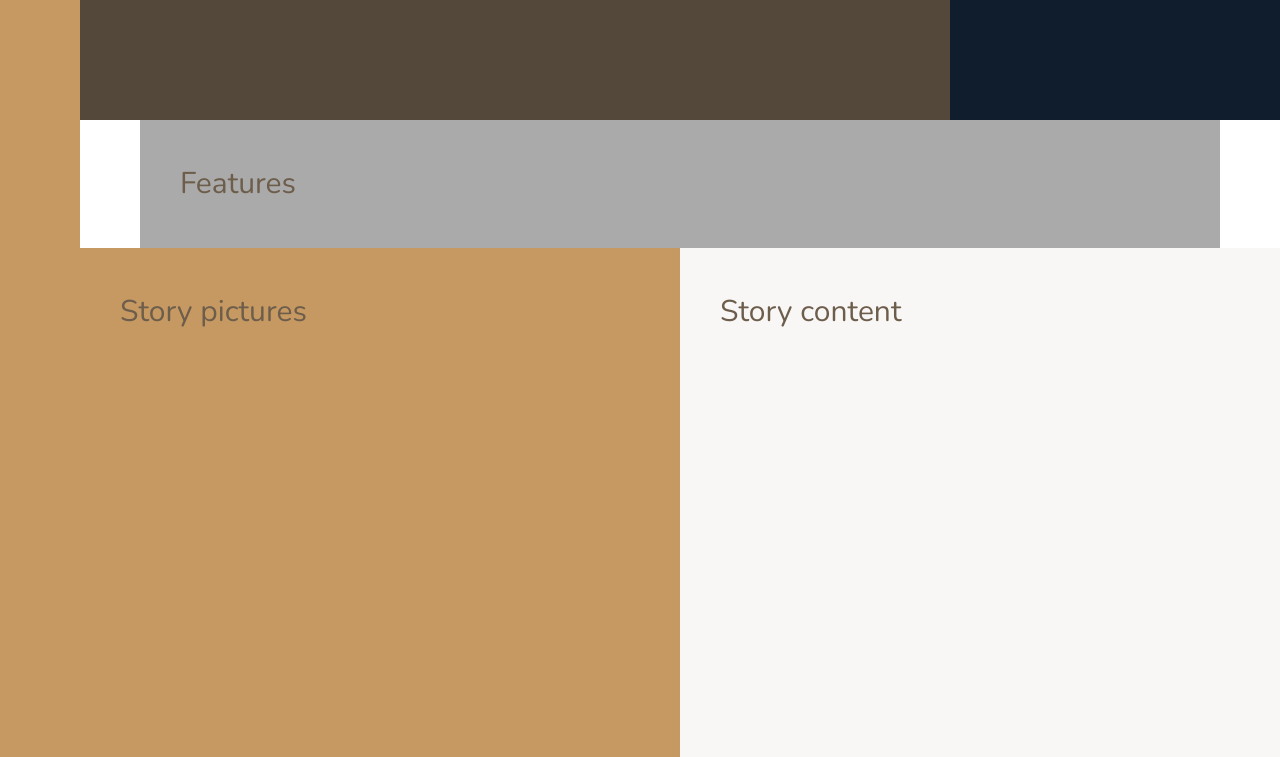
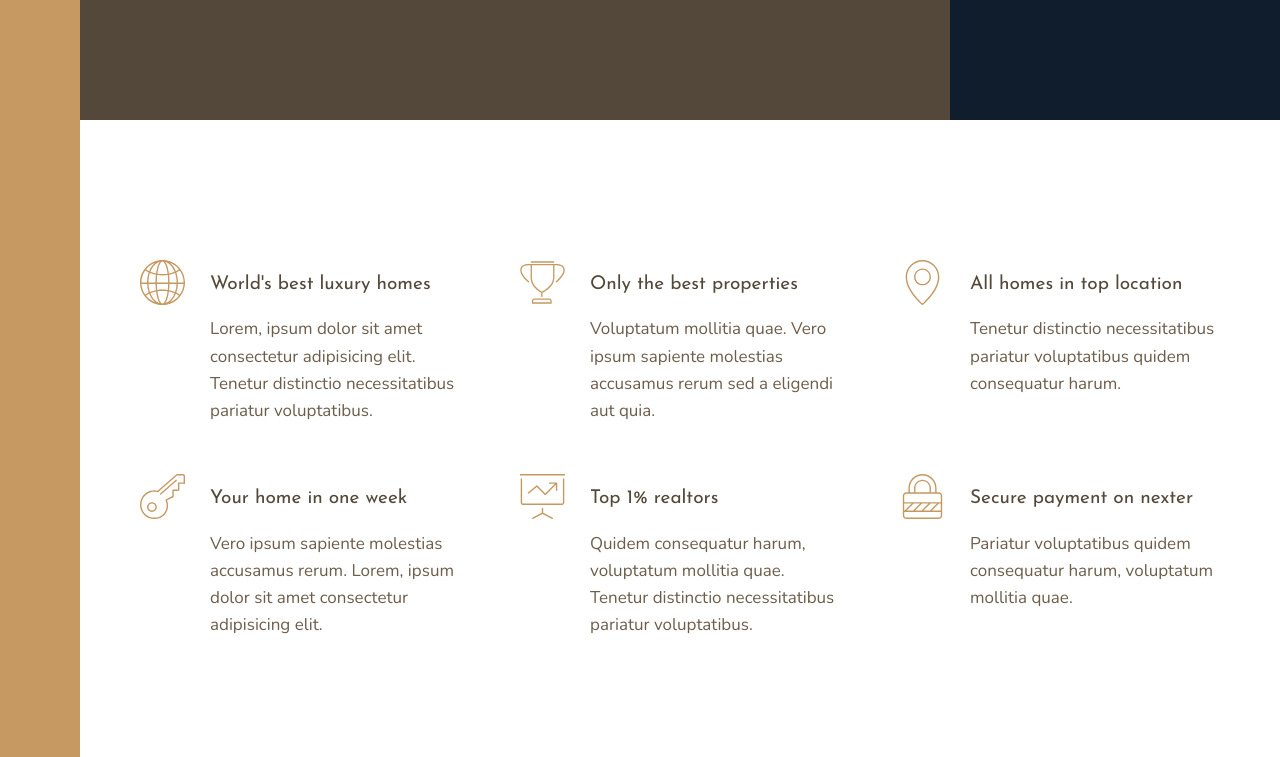
Before and after one commit to hardiksachan/nexter, a website: page index.html in a window 1280 px wide. Shown: the part 520-1277 px from the top of the page. Drawn offline with nearby package versions, Linux system fonts and the light colour scheme; files that its build step writes are made by us from their sources.

Commit message:
nexter: added features section

```diff
--- a/img/text.txt
+++ b/img/text.txt
@@ -1,16 +1,10 @@
 --- Features
 
-Lorem, ipsum dolor sit amet consectetur adipisicing elit. Tenetur distinctio necessitatibus pariatur voluptatibus.
 
-Voluptatum mollitia quae. Vero ipsum sapiente molestias accusamus rerum sed a eligendi aut quia.
 
-Tenetur distinctio necessitatibus pariatur voluptatibus quidem consequatur harum.
 
-Vero ipsum sapiente molestias accusamus rerum. Lorem, ipsum dolor sit amet consectetur adipisicing elit.
 
-Quidem consequatur harum, voluptatum mollitia quae. Tenetur distinctio necessitatibus pariatur voluptatibus.
 
-Pariatur voluptatibus quidem consequatur harum, voluptatum mollitia quae.
 
 
 --- Stories
--- a/index.html
+++ b/index.html
@@ -26,7 +26,66 @@
 </div>
 
 <section class="features">
-    Features
+    <div class="feature">
+        <svg class="feature__icon">
+            <use xlink:href="../img/sprite.svg#icon-global"></use>
+        </svg>
+        <h4 class="heading-4 heading-4--dark">World's best luxury homes</h4>
+        <p class="feature__text">
+            Lorem, ipsum dolor sit amet consectetur adipisicing elit. Tenetur distinctio necessitatibus pariatur
+            voluptatibus.
+        </p>
+    </div>
+
+    <div class="feature">
+        <svg class="feature__icon">
+            <use xlink:href="../img/sprite.svg#icon-trophy"></use>
+        </svg>
+        <h4 class="heading-4 heading-4--dark">Only the best properties</h4>
+        <p class="feature__text">
+            Voluptatum mollitia quae. Vero ipsum sapiente molestias accusamus rerum sed a eligendi aut quia.
+        </p>
+    </div>
+
+    <div class="feature">
+        <svg class="feature__icon">
+            <use xlink:href="../img/sprite.svg#icon-map-pin"></use>
+        </svg>
+        <h4 class="heading-4 heading-4--dark">All homes in top location</h4>
+        <p class="feature__text">
+            Tenetur distinctio necessitatibus pariatur voluptatibus quidem consequatur harum.
+        </p>
+    </div>
+
+    <div class="feature">
+        <svg class="feature__icon">
+            <use xlink:href="../img/sprite.svg#icon-key"></use>
+        </svg>
+        <h4 class="heading-4 heading-4--dark">Your home in one week</h4>
+        <p class="feature__text">
+            Vero ipsum sapiente molestias accusamus rerum. Lorem, ipsum dolor sit amet consectetur adipisicing elit.
+        </p>
+    </div>
+    <div class="feature">
+        <svg class="feature__icon">
+            <use xlink:href="../img/sprite.svg#icon-presentation"></use>
+        </svg>
+        <h4 class="heading-4 heading-4--dark">Top 1% realtors</h4>
+        <p class="feature__text">
+            Quidem consequatur harum, voluptatum mollitia quae. Tenetur distinctio necessitatibus pariatur voluptatibus.
+        </p>
+    </div>
+
+    <div class="feature">
+        <svg class="feature__icon">
+            <use xlink:href="../img/sprite.svg#icon-lock"></use>
+        </svg>
+        <h4 class="heading-4 heading-4--dark">Secure payment on nexter</h4>
+        <p class="feature__text">
+            Pariatur voluptatibus quidem consequatur harum, voluptatum mollitia quae.
+        </p>
+    </div>
+
 </section>
 
 <div class="story__pictures">
--- a/sass/_base.scss
+++ b/sass/_base.scss
@@ -44,8 +44,4 @@ body {
                           [center-end]
                           minmax(6rem, 1fr) [full-end];
 
-  & > * {
-    padding: 40px;
-    font-size: 3rem;
-  }
 }
--- a/sass/_features.scss
+++ b/sass/_features.scss
@@ -1,5 +1,32 @@
 .features {
-  background-color: $color-grey-light-2;
+  grid-column: center-start / center-end;
 
-  grid-column: center-start / center-end;
+  margin: 15rem 0;
+
+  display: grid;
+  grid-template-columns: repeat(auto-fit, minmax(25rem, 1fr));
+  grid-gap: 6rem;
+  align-items: start;
 }
+
+.feature {
+  display: grid;
+  grid-template-columns: min-content 1fr;
+
+  grid-row-gap: 1.5rem;
+  grid-column-gap: 2.5rem;
+
+  &__icon {
+    fill: $color-primary;
+    width: 4.5rem;
+    height: 4.5rem;
+
+    grid-row: 1 / span 2;
+
+    transform: translateY(-1rem);
+  }
+
+  &__text {
+    font-size: 1.7rem;
+  }
+}
--- a/sass/_typography.scss
+++ b/sass/_typography.scss
@@ -0,0 +1,29 @@
+%heading {
+  font-family: $font-display;
+  font-weight: 400;
+}
+
+.heading-1 {
+  @extend %heading;
+}
+
+.heading-2 {
+  @extend %heading;
+}
+
+.heading-3 {
+  @extend %heading;
+}
+
+.heading-4 {
+  @extend %heading;
+  font-size: 1.9rem;
+
+  &--light {
+    color: $color-grey-light-1;
+  }
+
+  &--dark {
+    color: $color-grey-dark-1;
+  }
+}
```
